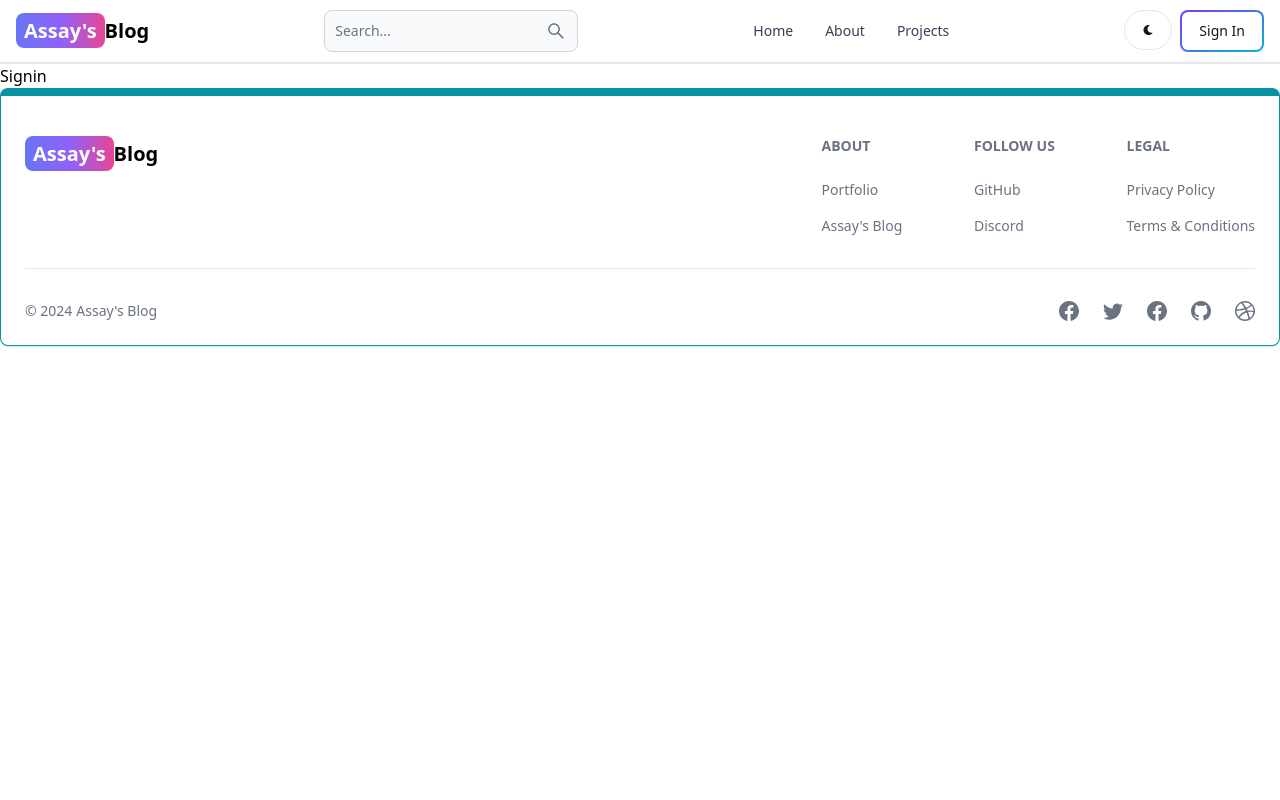
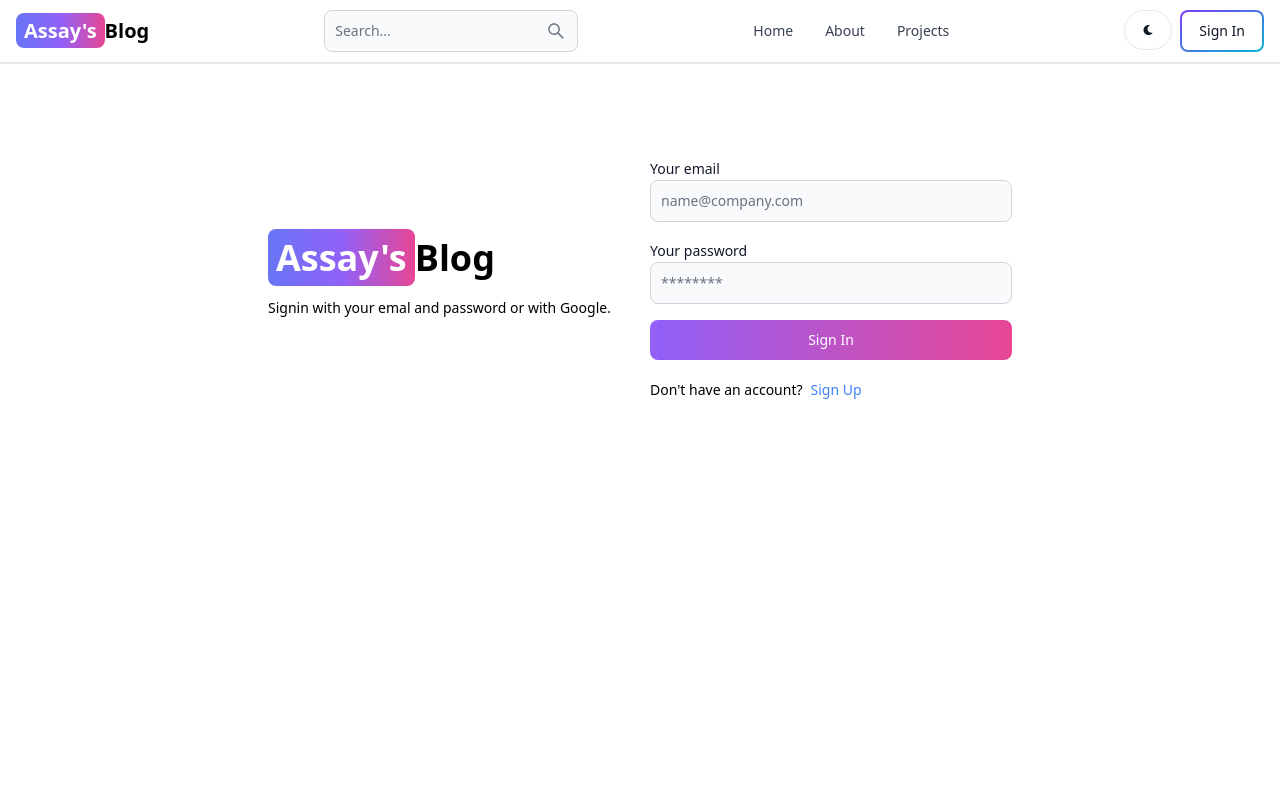
Before and after one commit to assaypoulose/Blog-App, a React (Vite) app in the folder client/: page /sign-in in a window 1280 px wide. Shown: the top 800 px of the page. Built offline with nearby package versions, Linux system fonts and the light colour scheme.

Commit message:
created signin UI

```diff
--- a/client/src/pages/Signin.jsx
+++ b/client/src/pages/Signin.jsx
@@ -1,7 +1,105 @@
-import React from 'react'
+import { Alert, Button, Label, Spinner, TextInput } from 'flowbite-react'
+import { useState } from 'react'
+import { Link, useNavigate } from 'react-router-dom'
 
-export default function Signin() {
+export default function SignIn() {
+
+  const [formData, setFormData] = useState({});
+  const [errorMessage, setErrorMessage] = useState(null);
+  const [ loading, setLoading ] = useState(false);
+  const navigate = useNavigate();
+
+  const handleChange = (e) => {
+    setFormData({...formData, [e.target.id]: e.target.value.trim() });
+  }
+
+  const handleSubmit = async (e) => {
+    e.preventDefault();
+
+    if( !formData.email || !formData.password){
+      return setErrorMessage('Please fill out all fields.');
+    }
+
+    try{
+      setLoading(true);
+      setErrorMessage(null);
+      const res = await fetch('/api/user/signin', {
+        method: 'POST',
+        headers: {'Content-Type' : 'application/json'},
+        body: JSON.stringify(formData),
+      });
+
+      const data = await res.json();
+
+      if (data.success === false){
+        return setErrorMessage(data.message);
+      }
+      setLoading(false);
+      if(res.ok){
+        navigate('/');
+      }
+    }catch (error) {
+      setErrorMessage(error.message);
+      setLoading(false);
+    }
+  };
+
   return (
-    <div>Signin</div>
+    <div className='min-h-screen mt-20'>
+      <div className='flex p-3 max-w-3xl mx-auto flex-col md:flex-row md:items-center gap-5'>
+
+        {/* left */}
+        <div className="flex-1">
+        <Link to="/" className='font-bold dark:text-white text-4xl'>
+            <span className='px-2 py-1 bg-gradient-to-r from-indigo-500 via-purple-500 to-pink-500 rounded-lg text-white'>Assay's</span>
+            Blog
+        </Link>
+        <p className='text-sm mt-5 text-justify'>Signin with your emal and password or with Google.</p>
+        </div>
+
+        {/* right */}
+        <div className="flex-1">
+          <form className='flex flex-col gap-4' onSubmit={handleSubmit}>
+            <div>
+              <Label value='Your email' />
+              <TextInput
+                type='email'
+                placeholder='name@company.com'
+                id='email' onChange={handleChange}/>
+            </div>
+            <div>
+              <Label value='Your password' />
+              <TextInput
+                type='password'
+                placeholder='********'
+                id='password' onChange={handleChange}/>
+            </div>
+            <Button gradientDuoTone='purpleToPink' type='submit' disabled={loading}>
+              {
+                loading? (
+                  <>
+                    <Spinner size='sm' />
+                    <span className='pl-3'>Loading...</span>
+                  </>
+                ) : 'Sign In'
+              }
+            </Button>
+          </form>
+          <div className=" flex gap-2 text-sm mt-5">
+            <span>Don't have an account?</span>
+            <Link to='/sign-up' className='text-blue-500 cursor-pointer'>
+              Sign Up
+            </Link>
+          </div>
+          {
+            errorMessage && (
+              <Alert className='mt-5' color='failure'>
+                {errorMessage}
+              </Alert>
+            )
+          }
+        </div>
+      </div>
+    </div>
   )
 }
```
